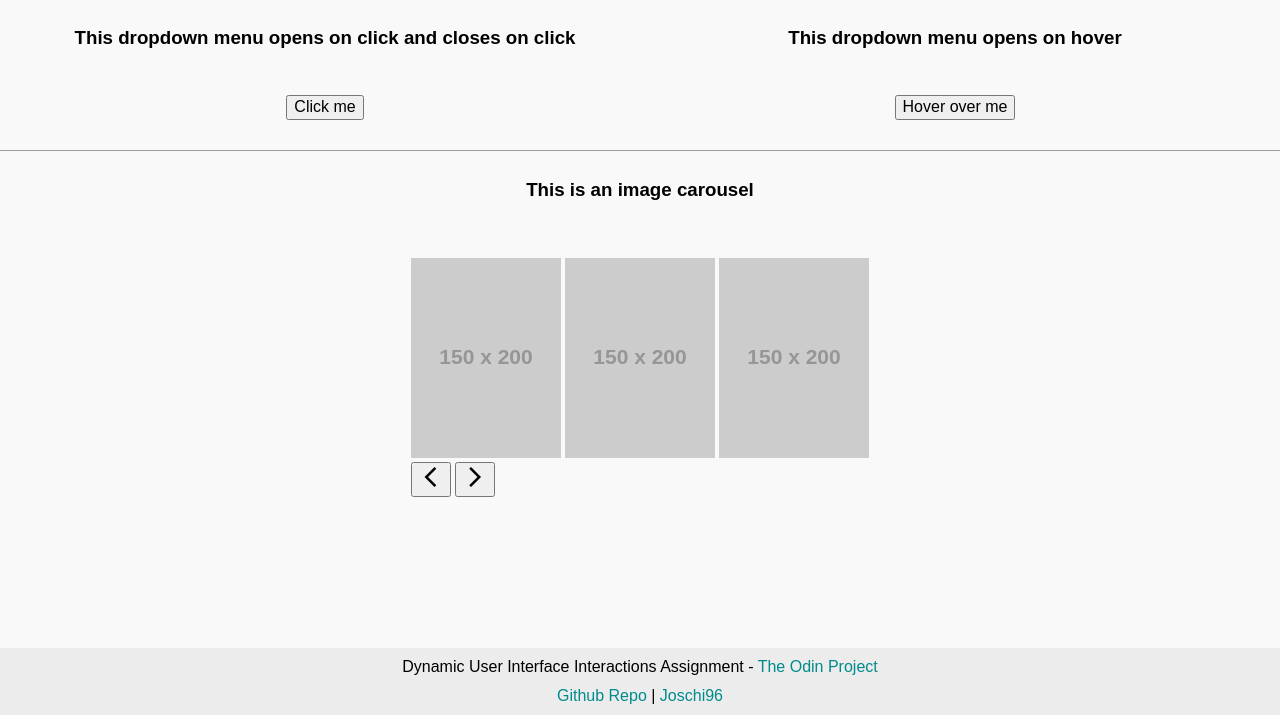
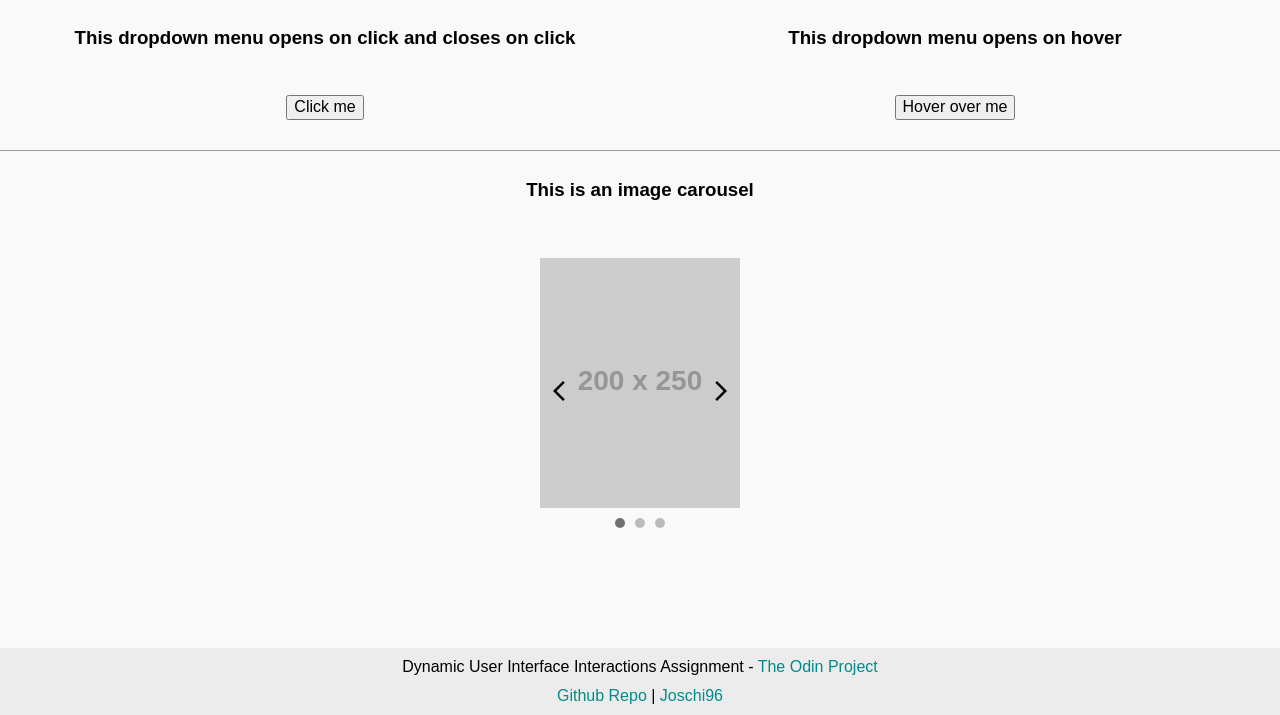
Before and after one commit to Joschi96/dropdown-image-carousel, a website built with webpack: page src/index.html in a window 1280 px wide. Shown: the part 85-800 px from the top of the page. Built offline with nearby package versions, Linux system fonts and the light colour scheme; placeholder pictures from the web are drawn by us.

Commit message:
add styling for carousel to start with functionalities

```diff
--- a/src/index.html
+++ b/src/index.html
@@ -42,17 +42,17 @@
         <div class="carousel">
           <div class="carousel-track">
             <img
-              src="https://placehold.co/150x200"
+              src="https://dummyimage.com/200x250/fff/aaa"
               alt="Placeholder Image"
               class="carousel-slide"
             />
             <img
-              src="https://placehold.co/150x200"
+              src="https://dummyimage.com/200x250/ffc/aaa"
               alt="Placeholder Image"
               class="carousel-slide"
             />
             <img
-              src="https://placehold.co/150x200"
+              src="https://dummyimage.com/200x250/fab/aa"
               alt="Placeholder Image"
               class="carousel-slide"
             />
--- a/src/styles.css
+++ b/src/styles.css
@@ -99,3 +99,60 @@ footer a{
 footer p{
   margin: 0;
 }
+
+.carousel {
+  width: 200px;
+  overflow: hidden;
+  position: relative;
+  display: flex;
+  flex-direction: column;
+  align-items: center;
+}
+
+.carousel-track {
+  display: flex;
+  transition: transform 0.5s ease-in-out;
+}
+
+.carousel-slide{
+  flex: 0 0 100%;
+  width: 100%;
+}
+
+.carousel-btn {
+  background: transparent;
+  border: none;
+  cursor: pointer;
+  position: absolute;
+  top: 50%;
+  transform: translateY(-50%);
+  padding: 5px;
+  z-index: 10;
+}
+
+.prev{
+  left: 2px;
+}
+
+.next {
+  right: 2px;
+}
+
+.carousel-nav{
+  display: flex;
+  justify-content: center;
+  margin-top: 10px;
+}
+.dot {
+  cursor: pointer;
+  height: 10px;
+  width: 10px;
+  margin: 0 5px;
+  background-color: #bbb;
+  border-radius: 50%;
+  display: inline-block;
+}
+
+.dot.active {
+  background-color: #717171;
+}
```
